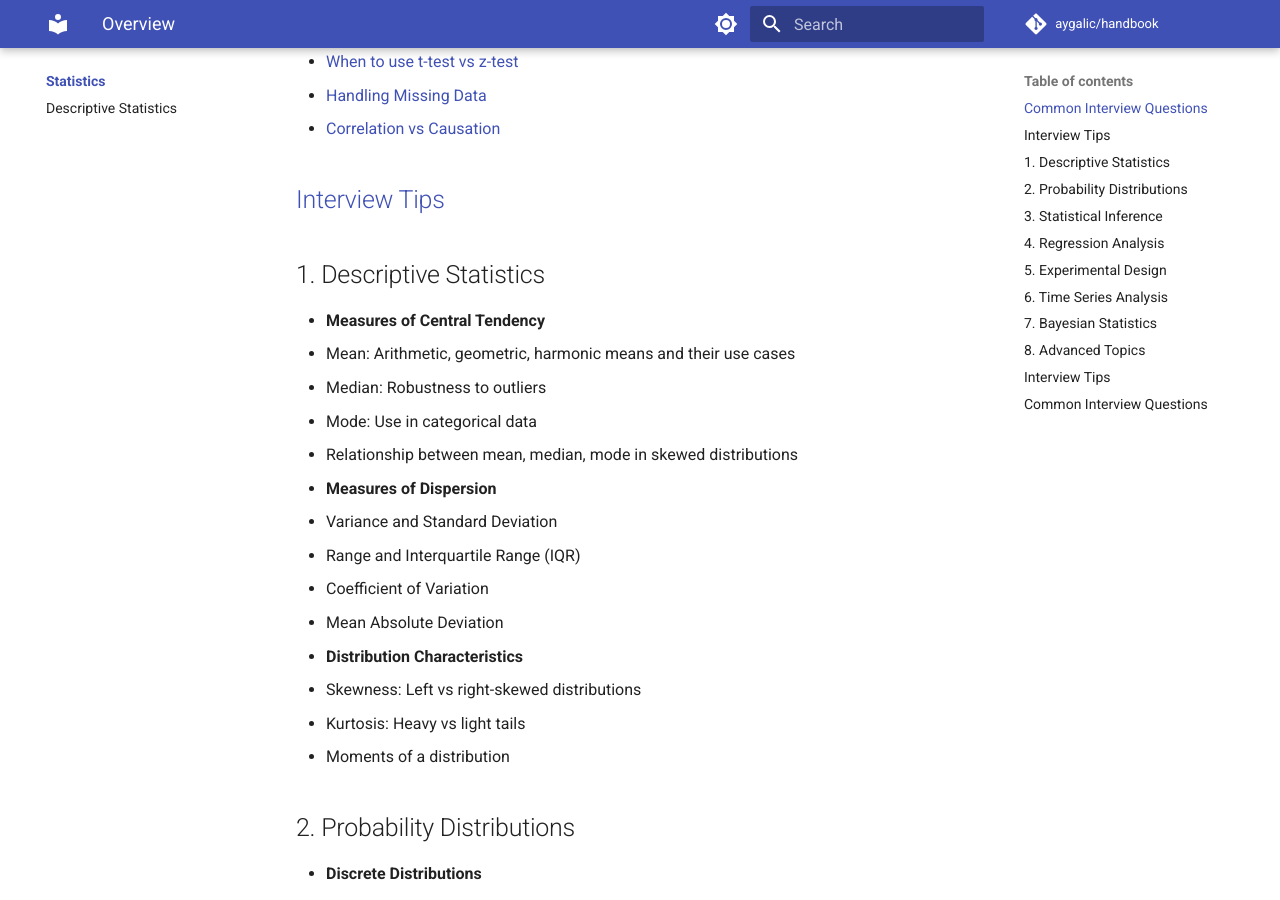
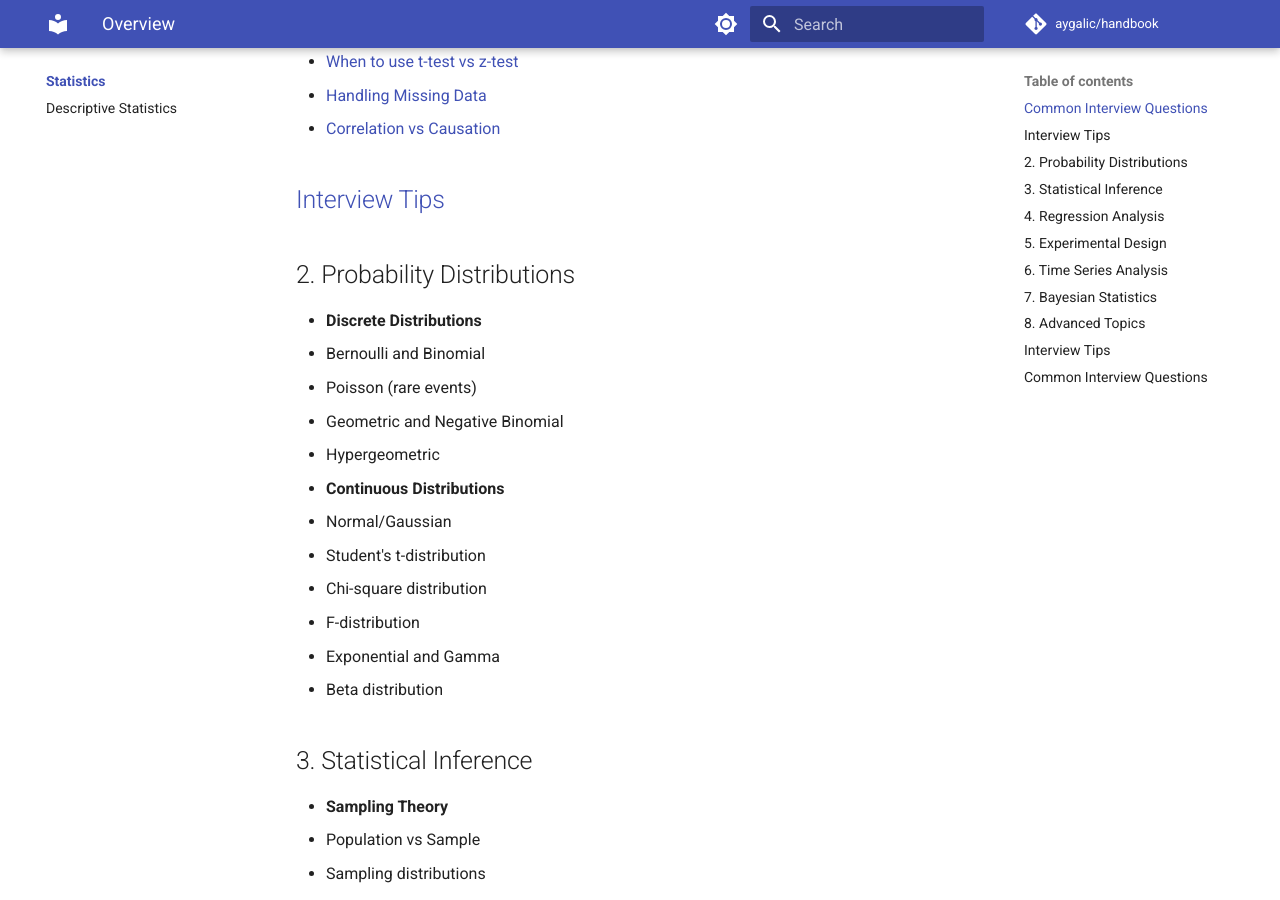
Before and after one commit to aygalic/handbook, an MkDocs documentation site: the page built from docs/statistics/index.md, in a window 1280 px wide and 900 px high, scrolled down 572 px. Built offline with MkDocs 1.6.1 and Material for MkDocs 9.7.7, drawn with Linux system fonts in a browser that asks for light colours; comment, search, counter and statistics services are not loaded.

```diff
--- a/docs/statistics/index.md
+++ b/docs/statistics/index.md
@@ -16,24 +16,6 @@
 
 ## [Interview Tips](./interview-tips.md)
 
-
-## 1. Descriptive Statistics
-- **Measures of Central Tendency**
-  - Mean: Arithmetic, geometric, harmonic means and their use cases
-  - Median: Robustness to outliers
-  - Mode: Use in categorical data
-  - Relationship between mean, median, mode in skewed distributions
-
-- **Measures of Dispersion**
-  - Variance and Standard Deviation
-  - Range and Interquartile Range (IQR)
-  - Coefficient of Variation
-  - Mean Absolute Deviation
-
-- **Distribution Characteristics**
-  - Skewness: Left vs right-skewed distributions
-  - Kurtosis: Heavy vs light tails
-  - Moments of a distribution
 
 ## 2. Probability Distributions
 - **Discrete Distributions**
```
Also changed, not shown: docs/statistics/2_probability_distributions/continuous_distributions.md (added, +7 -0 lines), docs/statistics/2_probability_distributions/discrete_distribution.md (added, +5 -0 lines), docs/statistics/2_probability_distributions/index.md (added, +5 -0 lines).
